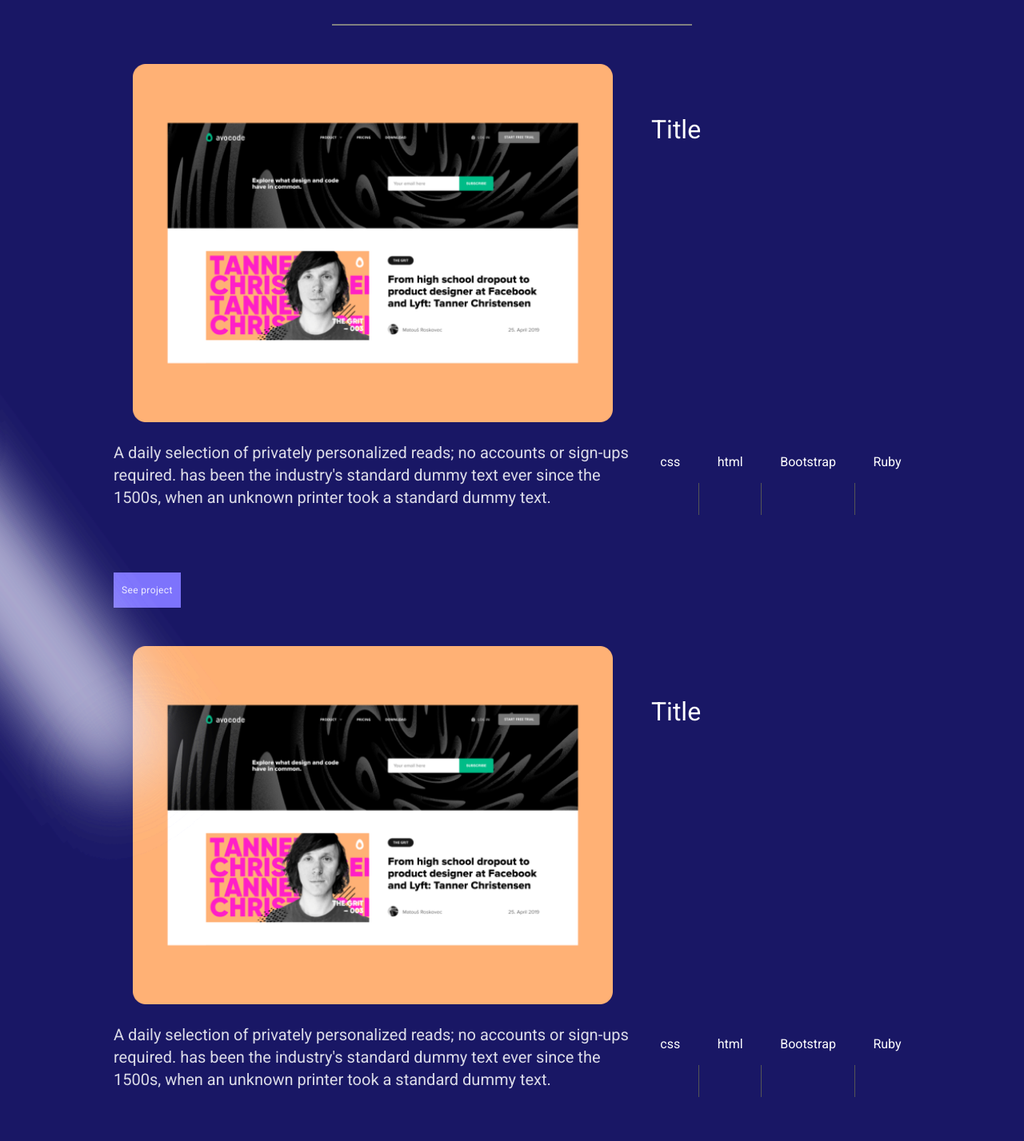
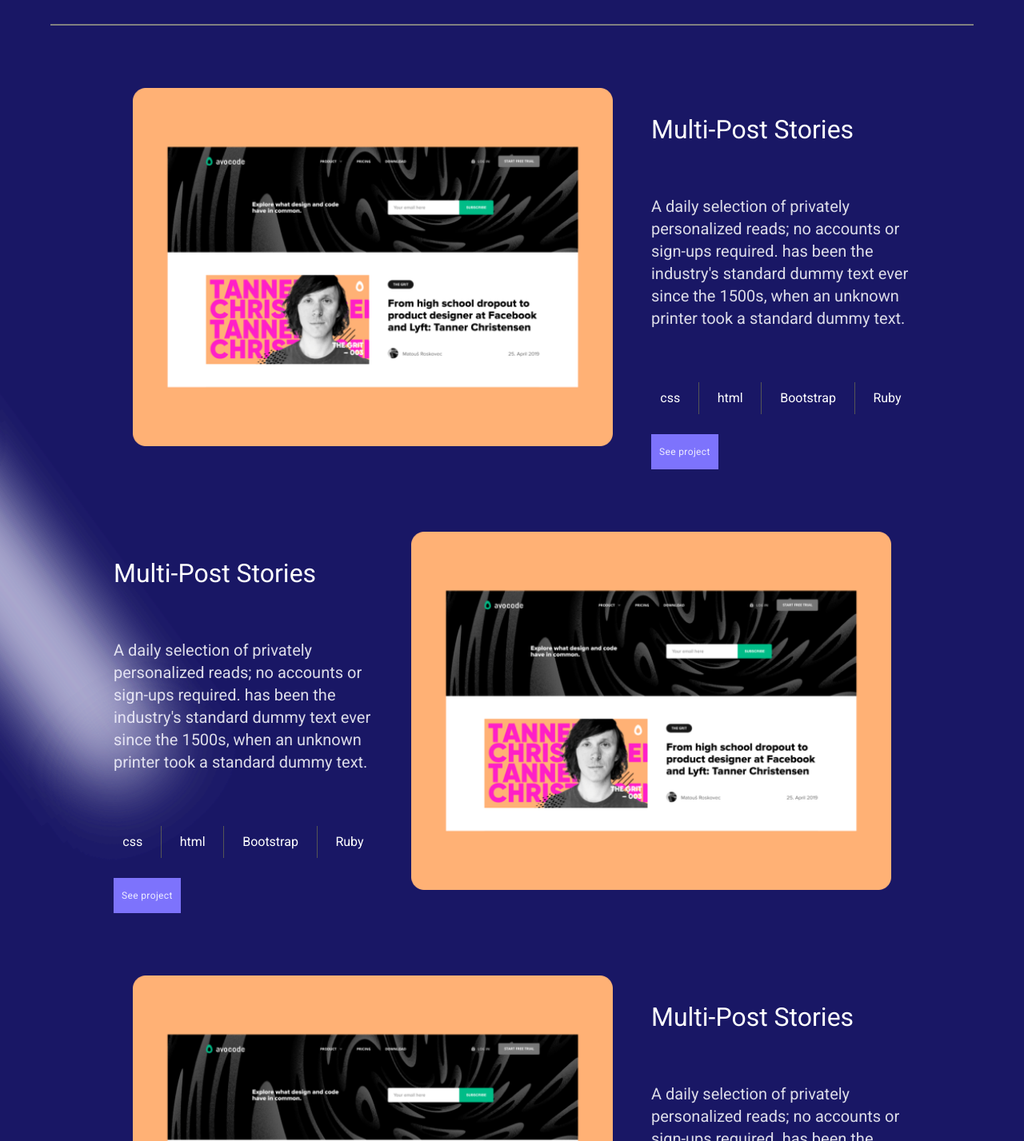
Before and after one commit to Stevers1/My-Portfolio, a website: page index.html in a window 1280 px wide. Shown: the part 1110-2537 px from the top of the page at 80% size. Drawn offline with Linux system fonts and the light colour scheme.

Commit message:
Update index.html

```diff
--- a/index.html
+++ b/index.html
@@ -71,14 +71,15 @@
     <h2>MY RECENT<br>WORK</h2>
   </div>
 
-  <div class="divider"></div>
+  <div class="divider divider2" ></div>
 
   <section class="multipost">
 
     <div class="post">
 
       <img class="img-post" src="./images/Snapshoot_Portfolio@2x.png" alt="Here goes and image">
-      <div class="post-title">Title</div>
+      <div class="textos">
+        <div class="post-title">Multi-Post Stories</div>
         <div class="post-desc">A daily selection of privately personalized reads; no accounts or sign-ups required. has been the industry's standard dummy text ever since the 1500s, when an unknown printer took a standard dummy text.
         </div>
         <div class="ellipse"></div>
@@ -88,9 +89,34 @@
           <p>Bootstrap</p><div class="updivisor"></div>
           <p>Ruby</p>
         </div>
+        <button class="seebutton">See project</button>
+      </div>
+    </div>
 
+
+
+  </section>
+
+  <section class="multipost">
+
+    <div class="post postinverted">
+
+      <img class="img-post imginverted" src="./images/Snapshoot_Portfolio@2x.png" alt="Here goes and image">
+      <div class="textos textosinverted">
+        <div class="post-title">Multi-Post Stories</div>
+        <div class="post-desc">A daily selection of privately personalized reads; no accounts or sign-ups required. has been the industry's standard dummy text ever since the 1500s, when an unknown printer took a standard dummy text.
+        </div>
+        <div class="ellipse"></div>
+        <div class="languages">
+          <p>css</p><div class="updivisor"></div>
+          <p>html</p><div class="updivisor"></div>
+          <p>Bootstrap</p><div class="updivisor"></div>
+          <p>Ruby</p>
         </div>
         <button class="seebutton">See project</button>
+      </div>
+    </div>
+
 
 
   </section>
@@ -100,7 +126,8 @@
     <div class="post">
 
       <img class="img-post" src="./images/Snapshoot_Portfolio@2x.png" alt="Here goes and image">
-      <div class="post-title">Title</div>
+      <div class="textos">
+        <div class="post-title">Multi-Post Stories</div>
         <div class="post-desc">A daily selection of privately personalized reads; no accounts or sign-ups required. has been the industry's standard dummy text ever since the 1500s, when an unknown printer took a standard dummy text.
         </div>
         <div class="ellipse"></div>
@@ -110,31 +137,10 @@
           <p>Bootstrap</p><div class="updivisor"></div>
           <p>Ruby</p>
         </div>
-
+        <button class="seebutton">See project</button>
       </div>
-    <button class="seebutton">See project</button>
-
-
-  </section>
-
-  <section class="multipost">
-
-    <div class="post">
-
-      <img class="img-post" src="./images/Snapshoot_Portfolio@2x.png" alt="Here goes and image">
-      <div class="post-title">Title</div>
-      <div class="post-desc">A daily selection of privately personalized reads; no accounts or sign-ups required. has been the industry's standard dummy text ever since the 1500s, when an unknown printer took a standard dummy text.
-      </div>
-      <div class="ellipse"></div>
-      <div class="languages">
-        <p>css</p><div class="updivisor"></div>
-        <p>html</p><div class="updivisor"></div>
-        <p>Bootstrap</p><div class="updivisor"></div>
-        <p>Ruby</p>
     </div>
 
-    </div>
-    <button class="seebutton">See project</button>
 
 
   </section>
```
Lines whose indentation alone changed are shown as unchanged.
